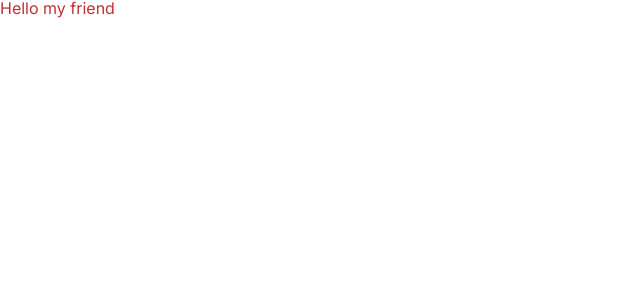
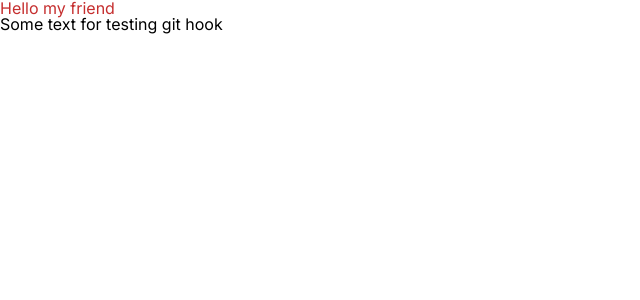
Before and after one commit to Rcf47/mongo_interface, a Next.js app: page / in a window 1280 px wide. Shown: the top 300 px of the page, without its empty margins (0-640 px from the left). Built offline with nearby package versions, Linux system fonts and the light colour scheme.

Commit message:
feat: add some changes for testing lint hooks

```diff
--- a/app/page.tsx
+++ b/app/page.tsx
@@ -3,6 +3,9 @@ import styles from './page.module.css'
 
 export default function Home() {
   return (
-    <h1 className={styles.color}>Hello my friend</h1>
+    <>
+      <h1 className={styles.color}>Hello my friend</h1>
+      <p>Some text for testing git hook</p>
+    </>
   )
 }
```
